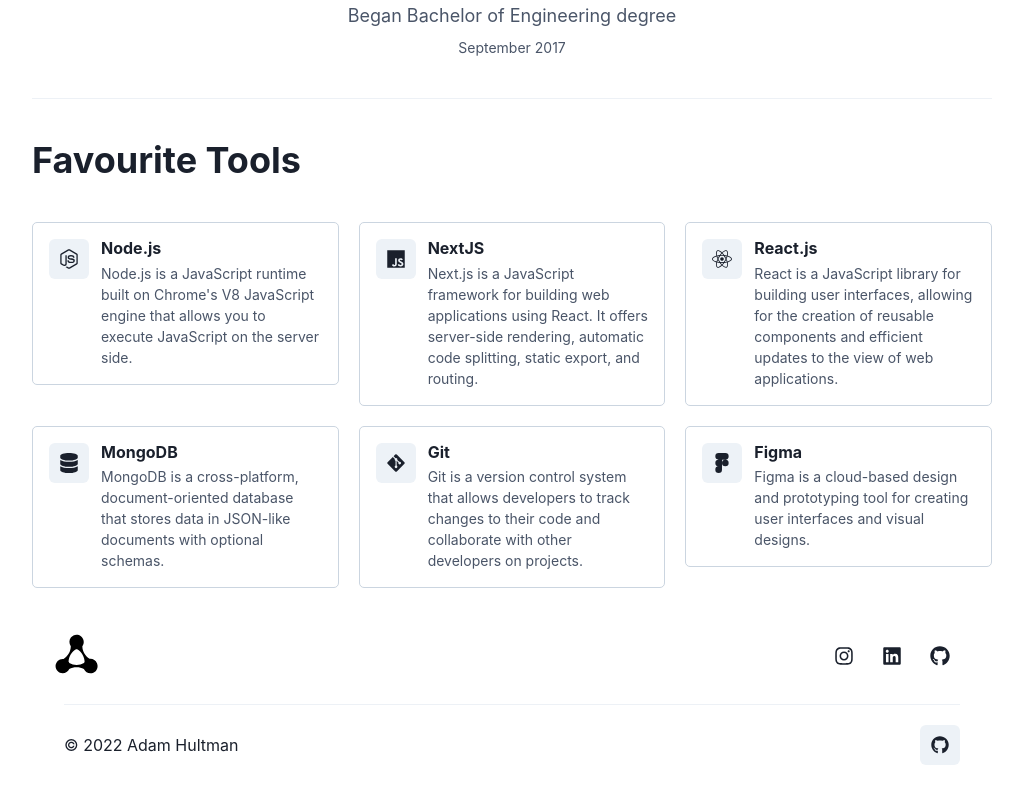
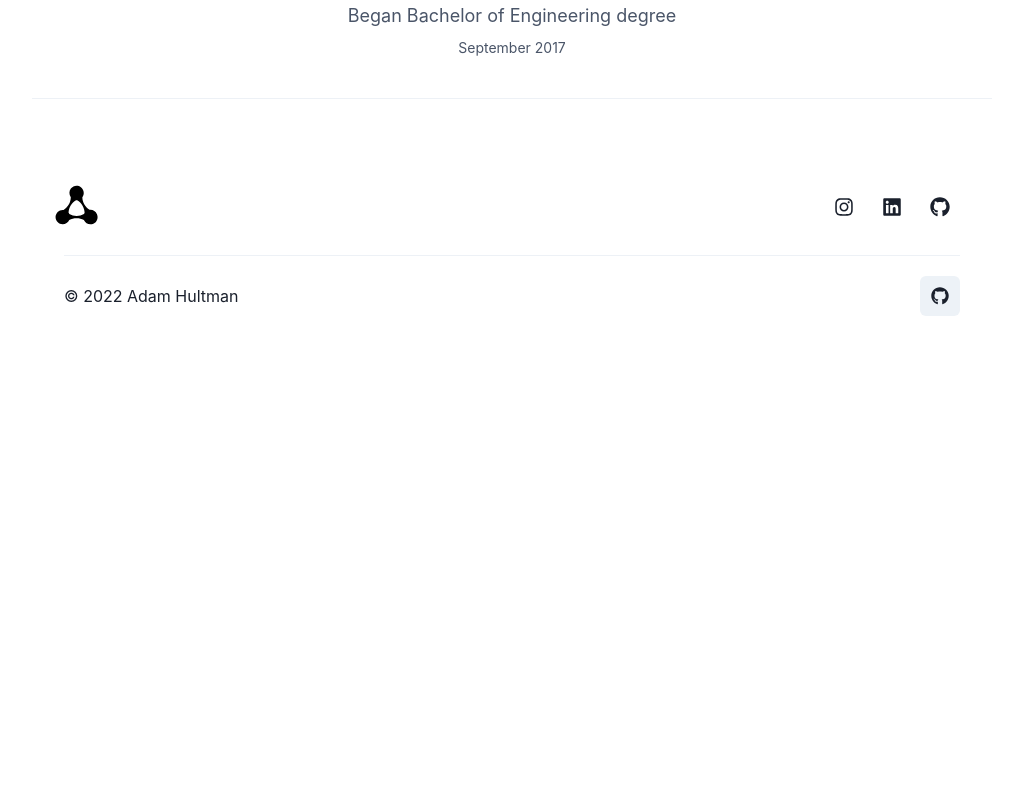
Before and after one commit to ACHultman/achultman-web, a Next.js app: page / in a window 1280 px wide. Shown: the part 1440-2243 px from the top of the page, without its empty margins (128-1151 px from the left). After the commit the page ends 1804 px from the top, so only its background shows below. Built offline with nearby package versions, Linux system fonts and the light colour scheme.

Commit message:
temp: remove tools section

```diff
--- a/src/components/Home/index.tsx
+++ b/src/components/Home/index.tsx
@@ -10,7 +10,7 @@
     <Divider my={10} />
     <Timeline />
     <Divider my={10} />
-    <Tools />
+    {/* <Tools /> */}
   </>
 )
 
```
